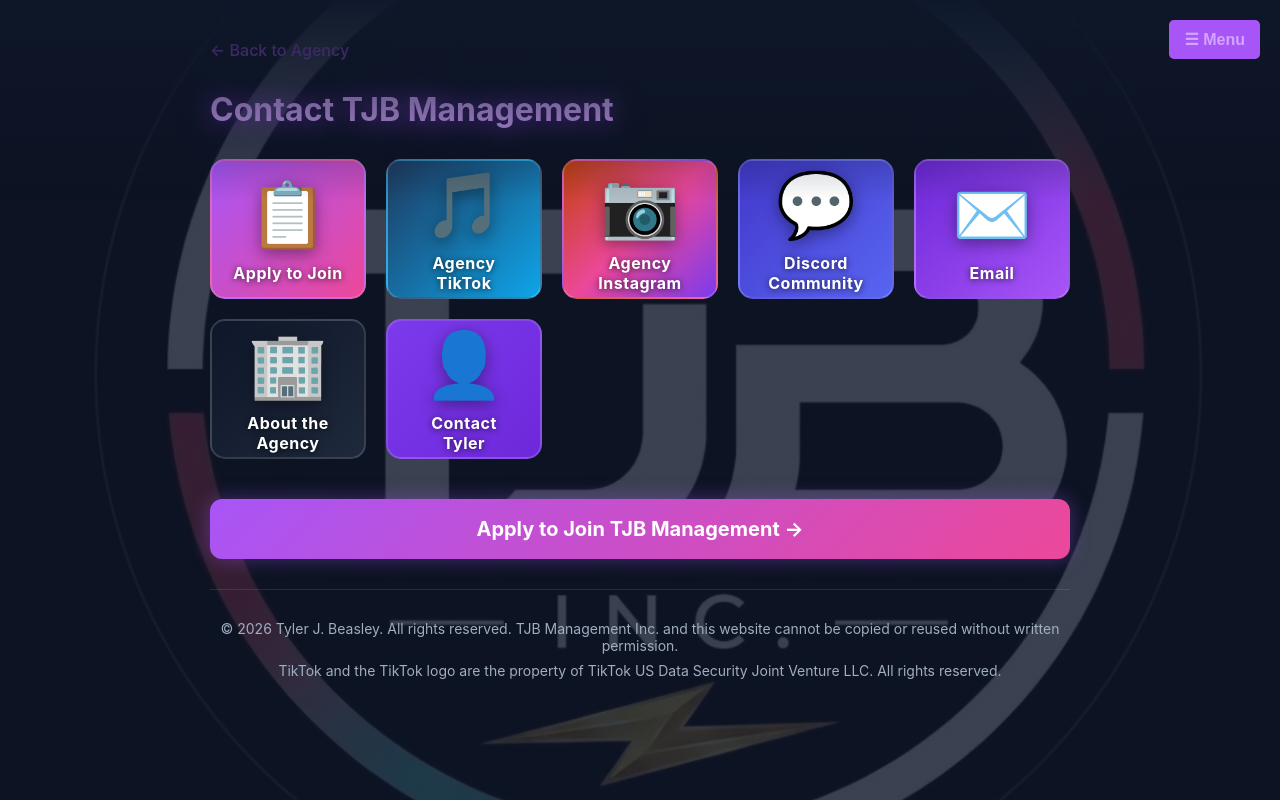
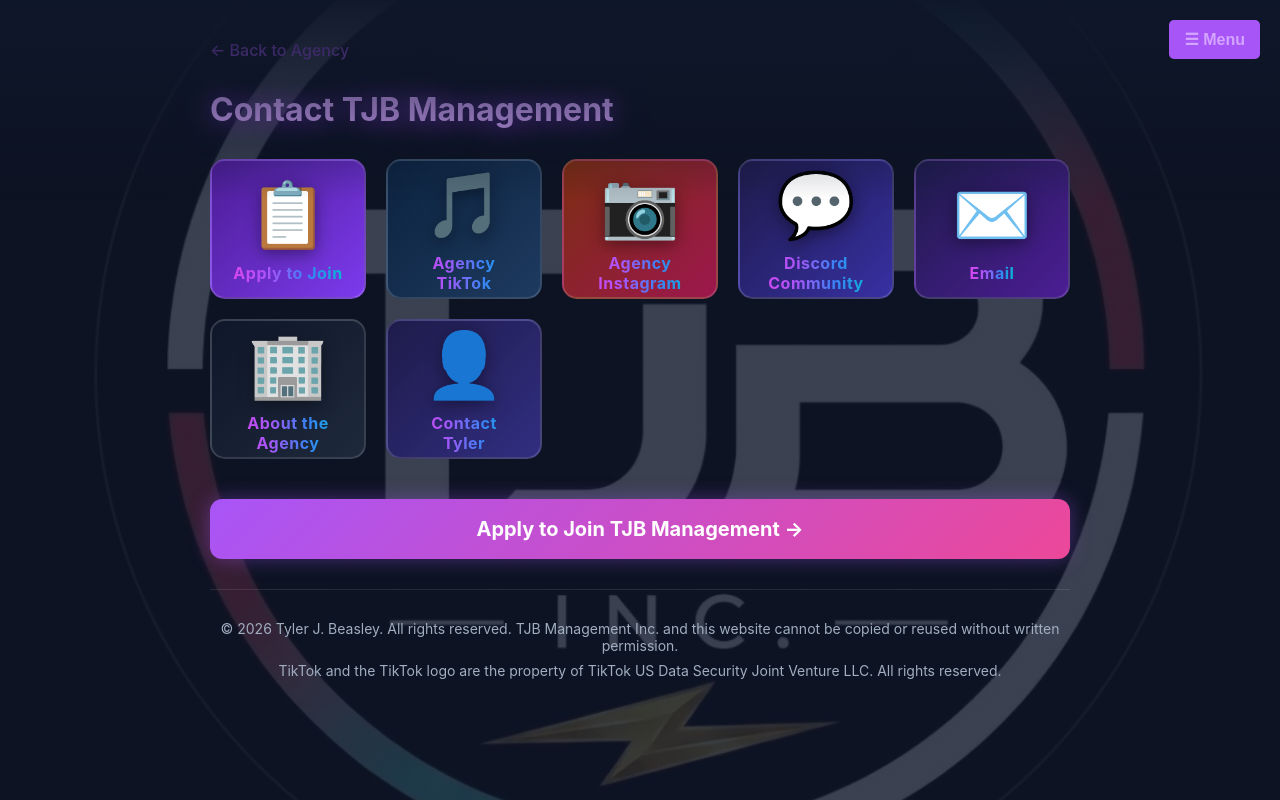
Before and after one commit to iamunrizzable/Website, a Next.js app: page /contact-agency in a window 1280 px wide. Built offline with nearby package versions, Linux system fonts and the light colour scheme.

Commit message:
Match card style across all contact pages to contact-tyler
Darken contact-agency card backgrounds so gradient text is readable. Update contact-hallie card to use same dark background and gradient label text.

https://claude.ai/code/session_01AMCDCAPq8diabGEo6bckVs

```diff
--- a/app/contact-agency/page.js
+++ b/app/contact-agency/page.js
@@ -6,13 +6,13 @@ export default function ContactAgency() {
   const [menuOpen, setMenuOpen] = useState(false);
 
   const contacts = [
-    { name: 'Apply to Join', href: 'https://www.tiktok.com/t/ZTkgQvTCb/', icon: '📋', bg: 'linear-gradient(135deg, #a855f7, #ec4899)' },
-    { name: 'Agency TikTok', href: 'https://www.tiktok.com/@tjbmanagementinc?_r=1&_t=ZP-96UttEUm6TW', icon: '🎵', bg: 'linear-gradient(135deg, #1e3a5f, #0ea5e9)' },
-    { name: 'Agency Instagram', href: 'https://www.instagram.com/tjbmanagementinc?igsh=MTNydjQ5cnF5cHBlOA==', icon: '📷', bg: 'linear-gradient(135deg, #c2410c, #ec4899, #7c3aed)' },
-    { name: 'Discord Community', href: 'https://discord.gg/xznQZY7CeW', icon: '💬', bg: 'linear-gradient(135deg, #4338ca, #5865f2)' },
-    { name: 'Email', href: 'mailto:tyler@tjbmanagementinc.com', icon: '✉️', bg: 'linear-gradient(135deg, #6d28d9, #a855f7)' },
+    { name: 'Apply to Join', href: 'https://www.tiktok.com/t/ZTkgQvTCb/', icon: '📋', bg: 'linear-gradient(135deg, #4c1d95, #7c3aed)' },
+    { name: 'Agency TikTok', href: 'https://www.tiktok.com/@tjbmanagementinc?_r=1&_t=ZP-96UttEUm6TW', icon: '🎵', bg: 'linear-gradient(135deg, #0c2340, #1e3a5f)' },
+    { name: 'Agency Instagram', href: 'https://www.instagram.com/tjbmanagementinc?igsh=MTNydjQ5cnF5cHBlOA==', icon: '📷', bg: 'linear-gradient(135deg, #7c2d12, #9d174d)' },
+    { name: 'Discord Community', href: 'https://discord.gg/xznQZY7CeW', icon: '💬', bg: 'linear-gradient(135deg, #1e1b4b, #3730a3)' },
+    { name: 'Email', href: 'mailto:tyler@tjbmanagementinc.com', icon: '✉️', bg: 'linear-gradient(135deg, #1e1b4b, #4c1d95)' },
     { name: 'About the Agency', href: '/agency', icon: '🏢', bg: 'linear-gradient(135deg, #0f172a, #1e293b)' },
-    { name: 'Contact Tyler', href: '/contact-tyler', icon: '👤', bg: 'linear-gradient(135deg, #7c3aed, #6d28d9)' },
+    { name: 'Contact Tyler', href: '/contact-tyler', icon: '👤', bg: 'linear-gradient(135deg, #1e1b4b, #312e81)' },
   ];
 
   const internalLinks = ['Email', 'About the Agency', 'Contact Tyler'];
@@ -95,8 +95,10 @@ export default function ContactAgency() {
           font-size: 16px;
           font-weight: 700;
           letter-spacing: 0.5px;
-          color: #fff;
-          text-shadow: 0 1px 6px rgba(0,0,0,0.7);
+          background: linear-gradient(90deg, #d946ef, #a855f7, #3b82f6, #06b6d4);
+          -webkit-background-clip: text;
+          -webkit-text-fill-color: transparent;
+          background-clip: text;
         }
         .cta-btn {
           display: block; text-align: center; margin: 10px auto 30px;
```
Also changed, not shown: app/contact-hallie/page.js (+8 -4 lines).
